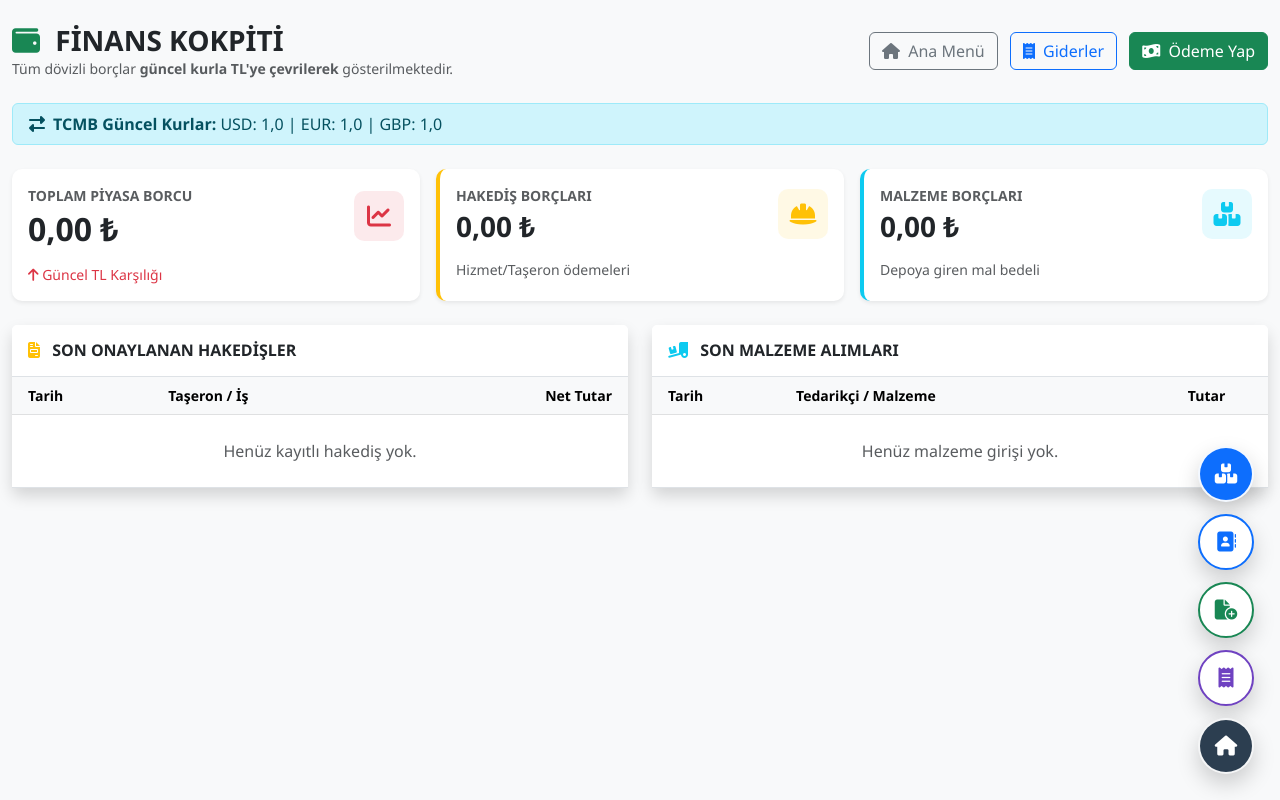
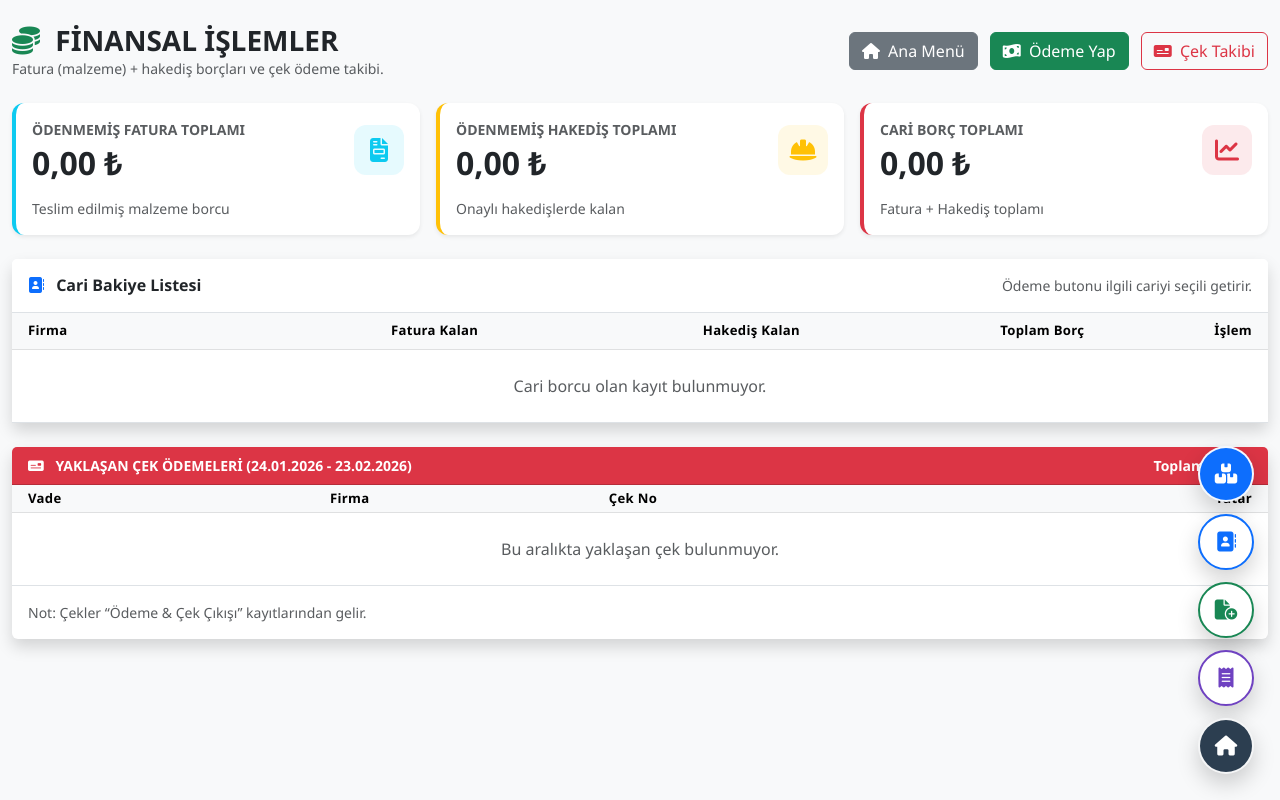
Before and after one commit to musty7091/fabrikav2, a Django app: page /odeme-dashboard/ in a window 1280 px wide. Run offline with Django 5.2, Linux system fonts and the light colour scheme; the visitor is signed in with stand-in values (Sample User, id 1); data that the repository does not hold is empty.

Commit message:
bir güncelle bakalım

```diff
--- a/core/templates/odeme_dashboard.html
+++ b/core/templates/odeme_dashboard.html
@@ -1,13 +1,17 @@
 {% extends 'base.html' %}
 {% load humanize %}
 
-{% block title %}Finans ve Ödeme Merkezi{% endblock %}
+{% block title %}Finansal İşlemler{% endblock %}
 
 {% block extra_css %}
 <style>
-    .card-stats { border: none; border-radius: 10px; transition: transform 0.2s; }
-    .card-stats:hover { transform: translateY(-5px); }
-    .icon-box { width: 50px; height: 50px; display: flex; align-items: center; justify-content: center; border-radius: 10px; font-size: 1.5rem; }
+    .card-stats { border: none; border-radius: 12px; transition: transform 0.2s; }
+    .card-stats:hover { transform: translateY(-4px); }
+    .icon-box {
+        width: 50px; height: 50px; display: flex; align-items: center; justify-content: center;
+        border-radius: 12px; font-size: 1.5rem;
+    }
+    .table thead th { font-size: .82rem; letter-spacing: .3px; }
 </style>
 {% endblock %}
 
@@ -16,47 +20,46 @@
 
     <div class="d-flex justify-content-between align-items-center mb-4">
         <div>
-            <h3 class="fw-bold text-dark mb-0"><i class="fas fa-wallet me-2 text-success"></i> FİNANS KOKPİTİ</h3>
-            <p class="text-muted small mb-0">Tüm dövizli borçlar <b>güncel kurla TL'ye çevrilerek</b> gösterilmektedir.</p>
+            <h3 class="fw-bold text-dark mb-0">
+                <i class="fas fa-coins me-2 text-success"></i> FİNANSAL İŞLEMLER
+            </h3>
+            <p class="text-muted small mb-0">
+                Fatura (malzeme) + hakediş borçları ve çek ödeme takibi.
+            </p>
         </div>
+
         <div>
-            <a href="{% url 'dashboard' %}" class="btn btn-outline-secondary me-2">
+            <a href="{% url 'dashboard' %}" class="btn btn-secondary me-2">
                 <i class="fas fa-home me-1"></i> Ana Menü
             </a>
 
-            <a href="{% url 'gider_listesi' %}" class="btn btn-outline-primary me-2">
-                <i class="fa-solid fa-receipt me-1"></i> Giderler
+            <a href="{% url 'odeme_yap' %}" class="btn btn-success me-2">
+                <i class="fas fa-money-bill-wave me-1"></i> Ödeme Yap
             </a>
 
-            <a href="{% url 'odeme_yap' %}" class="btn btn-success">
-                <i class="fas fa-money-bill-wave me-1"></i> Ödeme Yap
+            <a href="{% url 'cek_takibi' %}" class="btn btn-outline-danger">
+                <i class="fas fa-money-check me-1"></i> Çek Takibi
             </a>
         </div>
     </div>
 
-    {% if kurlar %}
-    <div class="alert alert-info py-2 mb-4 d-flex align-items-center">
-        <i class="fas fa-exchange-alt me-2"></i>
-        <span><strong>TCMB Güncel Kurlar:</strong> USD: {{ kurlar.USD }} | EUR: {{ kurlar.EUR }} | GBP: {{ kurlar.GBP }}</span>
-    </div>
-    {% endif %}
-
+    <!-- KPI Kartları -->
     <div class="row g-3 mb-4">
         <div class="col-md-4">
-            <div class="card card-stats shadow-sm h-100">
+            <div class="card card-stats shadow-sm h-100 border-start border-4 border-info">
                 <div class="card-body">
                     <div class="d-flex justify-content-between align-items-center">
                         <div>
-                            <p class="text-muted mb-1 text-uppercase small fw-bold">Toplam Piyasa Borcu</p>
-                            <h2 class="fw-bold text-dark mb-0">{{ toplam_borc|floatformat:2|intcomma }} ₺</h2>
+                            <p class="text-muted mb-1 text-uppercase small fw-bold">Ödenmemiş Fatura Toplamı</p>
+                            <h2 class="fw-bold text-dark mb-0">
+                                {{ odenmemis_fatura_toplam|floatformat:2|intcomma }} ₺
+                            </h2>
                         </div>
-                        <div class="icon-box bg-danger bg-opacity-10 text-danger">
-                            <i class="fas fa-chart-line"></i>
+                        <div class="icon-box bg-info bg-opacity-10 text-info">
+                            <i class="fas fa-file-invoice"></i>
                         </div>
                     </div>
-                    <div class="mt-3 small">
-                        <span class="text-danger"><i class="fas fa-arrow-up"></i> Güncel TL Karşılığı</span>
-                    </div>
+                    <div class="mt-3 small text-muted">Teslim edilmiş malzeme borcu</div>
                 </div>
             </div>
         </div>
@@ -66,105 +69,139 @@
                 <div class="card-body">
                     <div class="d-flex justify-content-between align-items-center">
                         <div>
-                            <p class="text-muted mb-1 text-uppercase small fw-bold">Hakediş Borçları</p>
-                            <h3 class="fw-bold text-dark mb-0">{{ hakedis_toplam|floatformat:2|intcomma }} ₺</h3>
+                            <p class="text-muted mb-1 text-uppercase small fw-bold">Ödenmemiş Hakediş Toplamı</p>
+                            <h2 class="fw-bold text-dark mb-0">
+                                {{ odenmemis_hakedis_toplam|floatformat:2|intcomma }} ₺
+                            </h2>
                         </div>
                         <div class="icon-box bg-warning bg-opacity-10 text-warning">
                             <i class="fas fa-hard-hat"></i>
                         </div>
                     </div>
-                    <div class="mt-3 small text-muted">Hizmet/Taşeron ödemeleri</div>
+                    <div class="mt-3 small text-muted">Onaylı hakedişlerde kalan</div>
                 </div>
             </div>
         </div>
 
         <div class="col-md-4">
-            <div class="card card-stats shadow-sm h-100 border-start border-4 border-info">
+            <div class="card card-stats shadow-sm h-100 border-start border-4 border-danger">
                 <div class="card-body">
                     <div class="d-flex justify-content-between align-items-center">
                         <div>
-                            <p class="text-muted mb-1 text-uppercase small fw-bold">Malzeme Borçları</p>
-                            <h3 class="fw-bold text-dark mb-0">{{ malzeme_borcu|floatformat:2|intcomma }} ₺</h3>
+                            <p class="text-muted mb-1 text-uppercase small fw-bold">Cari Borç Toplamı</p>
+                            <h2 class="fw-bold text-dark mb-0">
+                                {{ cari_borc_toplam|floatformat:2|intcomma }} ₺
+                            </h2>
                         </div>
-                        <div class="icon-box bg-info bg-opacity-10 text-info">
-                            <i class="fas fa-boxes"></i>
+                        <div class="icon-box bg-danger bg-opacity-10 text-danger">
+                            <i class="fas fa-chart-line"></i>
                         </div>
                     </div>
-                    <div class="mt-3 small text-muted">Depoya giren mal bedeli</div>
+                    <div class="mt-3 small text-muted">Fatura + Hakediş toplamı</div>
                 </div>
             </div>
         </div>
     </div>
 
-    <div class="row">
-        <div class="col-lg-6 mb-4">
-            <div class="card shadow border-0 h-100">
-                <div class="card-header bg-white py-3 border-bottom">
-                    <h6 class="mb-0 fw-bold text-dark"><i class="fas fa-file-invoice me-2 text-warning"></i> SON ONAYLANAN HAKEDİŞLER</h6>
+    <!-- Cari Bakiye Listesi -->
+    <div class="card shadow border-0 mb-4">
+        <div class="card-header bg-white py-3 border-bottom d-flex justify-content-between align-items-center">
+            <h6 class="mb-0 fw-bold text-dark">
+                <i class="fas fa-address-book me-2 text-primary"></i> Cari Bakiye Listesi
+            </h6>
+            <small class="text-muted">Ödeme butonu ilgili cariyi seçili getirir.</small>
         </div>
+
         <div class="table-responsive">
             <table class="table table-hover align-middle mb-0">
-                        <thead class="table-light small text-muted">
+                <thead class="table-light text-muted">
                     <tr>
-                                <th class="ps-3">Tarih</th>
-                                <th>Taşeron / İş</th>
-                                <th class="text-end pe-3">Net Tutar</th>
+                        <th class="ps-3">Firma</th>
+                        <th class="text-end">Fatura Kalan</th>
+                        <th class="text-end">Hakediş Kalan</th>
+                        <th class="text-end">Toplam Borç</th>
+                        <th class="text-end pe-3">İşlem</th>
                     </tr>
                 </thead>
                 <tbody>
-                            {% for hakedis in son_hakedisler %}
+                    {% for row in cari_listesi %}
                         <tr>
-                                <td class="ps-3 text-muted">{{ hakedis.tarih|date:"d.m.Y" }}</td>
-                                <td>
-                                    <div class="fw-bold text-dark">{{ hakedis.satinalma.teklif.tedarikci.firma_unvani }}</div>
-                                    <div class="small text-muted">{{ hakedis.satinalma.teklif.is_kalemi.isim }} (#{{ hakedis.hakedis_no }})</div>
+                            <td class="ps-3">
+                                <div class="fw-bold text-dark">{{ row.firma }}</div>
+                                <div class="small text-muted">#{{ row.id }}</div>
                             </td>
-                                <td class="text-end pe-3 fw-bold text-dark">
-                                    {{ hakedis.odenecek_net_tutar|floatformat:2 }} {{ hakedis.satinalma.teklif.para_birimi }}
+                            <td class="text-end">
+                                {{ row.malzeme_kalan|floatformat:2|intcomma }} ₺
+                            </td>
+                            <td class="text-end">
+                                {{ row.hakedis_kalan|floatformat:2|intcomma }} ₺
+                            </td>
+                            <td class="text-end fw-bold">
+                                {{ row.toplam_kalan|floatformat:2|intcomma }} ₺
+                            </td>
+                            <td class="text-end pe-3">
+                                <a class="btn btn-sm btn-success"
+                                   href="{% url 'odeme_yap' %}?tedarikci_id={{ row.id }}">
+                                    <i class="fas fa-money-bill-wave me-1"></i> Ödeme Yap
+                                </a>
+                                <a class="btn btn-sm btn-outline-secondary"
+                                   href="{% url 'cari_ekstre' row.id %}">
+                                    Ekstre
+                                </a>
                             </td>
                         </tr>
                     {% empty %}
-                            <tr><td colspan="3" class="text-center py-4 text-muted">Henüz kayıtlı hakediş yok.</td></tr>
+                        <tr>
+                            <td colspan="5" class="text-center py-4 text-muted">
+                                Cari borcu olan kayıt bulunmuyor.
+                            </td>
+                        </tr>
                     {% endfor %}
                 </tbody>
             </table>
         </div>
     </div>
+
+    <!-- Yaklaşan Çekler -->
+    <div class="card shadow border-0">
+        <div class="card-header bg-danger text-white py-2 d-flex justify-content-between align-items-center">
+            <small class="fw-bold">
+                <i class="fas fa-money-check me-2"></i> YAKLAŞAN ÇEK ÖDEMELERİ ({{ bugun|date:"d.m.Y" }} - {{ ufuk|date:"d.m.Y" }})
+            </small>
+            <small class="fw-bold">Toplam: {{ yaklasan_cek_toplam|floatformat:2|intcomma }} ₺</small>
         </div>
 
-        <div class="col-lg-6 mb-4">
-            <div class="card shadow border-0 h-100">
-                <div class="card-header bg-white py-3 border-bottom">
-                    <h6 class="mb-0 fw-bold text-dark"><i class="fas fa-truck-loading me-2 text-info"></i> SON MALZEME ALIMLARI</h6>
-                </div>
         <div class="table-responsive">
-                    <table class="table table-hover align-middle mb-0">
-                        <thead class="table-light small text-muted">
+            <table class="table table-sm table-hover align-middle mb-0">
+                <thead class="table-light text-muted">
                     <tr>
-                                <th class="ps-3">Tarih</th>
-                                <th>Tedarikçi / Malzeme</th>
-                                <th class="text-center">Tutar</th>
+                        <th class="ps-3">Vade</th>
+                        <th>Firma</th>
+                        <th>Çek No</th>
+                        <th class="text-end pe-3">Tutar</th>
                     </tr>
                 </thead>
                 <tbody>
-                            {% for alim in son_alimlar %}
+                    {% for c in yaklasan_cekler %}
                         <tr>
-                                <td class="ps-3 text-muted">{{ alim.created_at|date:"d.m" }}</td>
-                                <td>
-                                    <div class="fw-bold text-dark">{{ alim.teklif.tedarikci.firma_unvani }}</div>
-                                    <div class="small text-muted">{{ alim.teklif.malzeme.isim }}</div>
-                                </td>
-                                <td class="text-center fw-bold">
-                                    {{ alim.teklif.toplam_fiyat_tl|floatformat:2 }} TL
+                            <td class="ps-3 text-muted">{{ c.vade_tarihi|date:"d.m.Y" }}</td>
+                            <td class="fw-bold text-dark">{{ c.tedarikci.firma_unvani }}</td>
+                            <td class="text-muted">{{ c.cek_no|default:"-" }}</td>
+                            <td class="text-end pe-3 fw-bold">{{ c.tutar|floatformat:2|intcomma }} ₺</td>
+                        </tr>
+                    {% empty %}
+                        <tr>
+                            <td colspan="4" class="text-center text-muted py-4">
+                                Bu aralıkta yaklaşan çek bulunmuyor.
                             </td>
                         </tr>
-                            {% empty %}
-                            <tr><td colspan="3" class="text-center py-4 text-muted">Henüz malzeme girişi yok.</td></tr>
                     {% endfor %}
                 </tbody>
             </table>
         </div>
-            </div>
+
+        <div class="card-body text-muted small">
+            Not: Çekler “Ödeme & Çek Çıkışı” kayıtlarından gelir.
         </div>
     </div>
 
--- a/core/views/finans_payments.py
+++ b/core/views/finans_payments.py
@@ -852,45 +852,159 @@ def cari_ekstre(request, tedarikci_id):
 
 @login_required
 def odeme_dashboard(request):
-    """
-    FİNANS KOKPİTİ
-    - Fatura kalan borç hesaplarında allocation destekli hesap kullanır.
-    """
     if not yetki_kontrol(request.user, ['MUHASEBE_FINANS', 'YONETICI']):
         return redirect('erisim_engellendi')
 
-    guncel_kurlar = tcmb_kur_getir()
+    bugun = timezone.now().date()
+    ufuk = bugun + timezone.timedelta(days=30)
 
-    toplam_borc_tl = Decimal('0.00')
-    hakedis_toplam_tl = Decimal('0.00')
-    malzeme_borcu_tl = Decimal('0.00')
+    # =========================
+    # 1) ÖDENMEMİŞ HAKEDİŞ (TL)
+    # =========================
+    odenmemis_hakedis_toplam = Decimal('0.00')
 
-    # A) Tüm Faturalar (Malzeme)
-    for fat in Fatura.objects.all():
-        kalan_tl = _invoice_remaining_tl(fat, guncel_kurlar)
-        if kalan_tl > Decimal("0.01"):
-            toplam_borc_tl += kalan_tl
-            malzeme_borcu_tl += kalan_tl
+    hakedis_qs = (
+        Hakedis.objects
+        .filter(onay_durumu=True)
+        .select_related('satinalma', 'satinalma__teklif', 'satinalma__teklif__tedarikci')
+        .order_by('-tarih')
+    )
 
-    # B) Onaylı Hakedişler
-    for hk in Hakedis.objects.filter(onay_durumu=True):
-        kalan_orj = to_decimal(hk.odenecek_net_tutar) - to_decimal(hk.fiili_odenen_tutar)
-        if kalan_orj > Decimal("0.1"):
-            pb, kur = get_smart_exchange_rate(hk, guncel_kurlar)
-            tl_tutar = kalan_orj * kur
-            toplam_borc_tl += tl_tutar
-            hakedis_toplam_tl += tl_tutar
+    for hk in hakedis_qs:
+        kalan = (to_decimal(hk.odenecek_net_tutar) - to_decimal(hk.fiili_odenen_tutar)).quantize(Decimal('0.01'))
+        if kalan > Decimal('0.00'):
+            odenmemis_hakedis_toplam += kalan
 
-    son_hakedisler = Hakedis.objects.order_by('-tarih')[:5]
-    son_alimlar = SatinAlma.objects.filter(teklif__malzeme__isnull=False).order_by('-created_at')[:5]
+    # ==========================================
+    # 2) ÖDENMEMİŞ FATURA (MALZEME BORCU) (TL)
+    #    (Teslim edilen malzeme tutarı - fiili ödenen)
+    # ==========================================
+    odenmemis_fatura_toplam = Decimal('0.00')
+
+    malzeme_siparisleri = (
+        SatinAlma.objects
+        .filter(teklif__malzeme__isnull=False)
+        .exclude(teslimat_durumu='bekliyor')
+        .select_related('teklif', 'teklif__tedarikci', 'teklif__malzeme')
+        .order_by('-created_at')
+    )
+
+    for sip in malzeme_siparisleri:
+        try:
+            miktar = to_decimal(sip.teslim_edilen)
+            fiyat = to_decimal(sip.teklif.birim_fiyat)
+            kur = to_decimal(sip.teklif.kur_degeri)
+            kdv_orani = to_decimal(sip.teklif.kdv_orani)
+
+            ara_toplam = miktar * fiyat * kur
+            kdvli_toplam = (ara_toplam * (Decimal('1') + (kdv_orani / Decimal('100')))).quantize(Decimal('0.01'))
+            odenen = to_decimal(getattr(sip, "fiili_odenen_tutar", Decimal('0.00'))).quantize(Decimal('0.01'))
+            kalan = (kdvli_toplam - odenen).quantize(Decimal('0.01'))
+
+            if kalan > Decimal('0.00'):
+                odenmemis_fatura_toplam += kalan
+        except Exception:
+            continue
+
+    cari_borc_toplam = (odenmemis_fatura_toplam + odenmemis_hakedis_toplam).quantize(Decimal('0.01'))
+
+    # ==========================================
+    # 3) CARİ BAKİYE LİSTESİ (tedarikçi bazlı)
+    #    (malzeme kalan + hakediş kalan)
+    # ==========================================
+    cari_listesi = []
+
+    tedarikciler = Tedarikci.objects.all().order_by('firma_unvani')
+
+    # tedarikçi bazlı hakediş kalanları
+    hakedis_kalan_map = {}
+    for hk in hakedis_qs:
+        ted = None
+        try:
+            ted = hk.satinalma.teklif.tedarikci
+        except Exception:
+            ted = None
+
+        if not ted:
+            continue
+
+        kalan = (to_decimal(hk.odenecek_net_tutar) - to_decimal(hk.fiili_odenen_tutar)).quantize(Decimal('0.01'))
+        if kalan <= 0:
+            continue
+
+        hakedis_kalan_map[ted.id] = (hakedis_kalan_map.get(ted.id, Decimal('0.00')) + kalan).quantize(Decimal('0.01'))
+
+    # tedarikçi bazlı malzeme kalanları
+    malzeme_kalan_map = {}
+    for sip in malzeme_siparisleri:
+        ted = getattr(sip.teklif, "tedarikci", None)
+        if not ted:
+            continue
+
+        try:
+            miktar = to_decimal(sip.teslim_edilen)
+            fiyat = to_decimal(sip.teklif.birim_fiyat)
+            kur = to_decimal(sip.teklif.kur_degeri)
+            kdv_orani = to_decimal(sip.teklif.kdv_orani)
+
+            ara_toplam = miktar * fiyat * kur
+            kdvli_toplam = (ara_toplam * (Decimal('1') + (kdv_orani / Decimal('100')))).quantize(Decimal('0.01'))
+            odenen = to_decimal(getattr(sip, "fiili_odenen_tutar", Decimal('0.00'))).quantize(Decimal('0.01'))
+            kalan = (kdvli_toplam - odenen).quantize(Decimal('0.01'))
+
+            if kalan <= 0:
+                continue
+
+            malzeme_kalan_map[ted.id] = (malzeme_kalan_map.get(ted.id, Decimal('0.00')) + kalan).quantize(Decimal('0.01'))
+        except Exception:
+            continue
+
+    for ted in tedarikciler:
+        hk_kalan = hakedis_kalan_map.get(ted.id, Decimal('0.00'))
+        mal_kalan = malzeme_kalan_map.get(ted.id, Decimal('0.00'))
+        toplam = (hk_kalan + mal_kalan).quantize(Decimal('0.01'))
+
+        if toplam > 0:
+            cari_listesi.append({
+                "id": ted.id,
+                "firma": ted.firma_unvani,
+                "hakedis_kalan": hk_kalan,
+                "malzeme_kalan": mal_kalan,
+                "toplam_kalan": toplam,
+            })
+
+    # büyük borç üstte gözüksün
+    cari_listesi.sort(key=lambda x: x["toplam_kalan"], reverse=True)
+
+    # ==========================================
+    # 4) YAKLAŞAN ÇEKLER (30 gün)
+    # ==========================================
+    yaklasan_cekler = (
+        Odeme.objects
+        .filter(odeme_turu='cek', vade_tarihi__isnull=False, vade_tarihi__gte=bugun, vade_tarihi__lte=ufuk)
+        .select_related('tedarikci')
+        .order_by('vade_tarihi', 'id')
+    )
+    yaklasan_cek_toplam = yaklasan_cekler.aggregate(t=Sum('tutar'))['t'] or Decimal('0.00')
 
     context = {
-        'toplam_borc': toplam_borc_tl,
-        'hakedis_toplam': hakedis_toplam_tl,
-        'malzeme_borcu': malzeme_borcu_tl,
-        'son_hakedisler': son_hakedisler,
-        'son_alimlar': son_alimlar,
-        'kurlar': guncel_kurlar
+        # KPI Kartları
+        'odenmemis_fatura_toplam': odenmemis_fatura_toplam,
+        'odenmemis_hakedis_toplam': odenmemis_hakedis_toplam,
+        'cari_borc_toplam': cari_borc_toplam,
+
+        # Cari liste
+        'cari_listesi': cari_listesi,
+
+        # Çekler
+        'yaklasan_cekler': yaklasan_cekler,
+        'yaklasan_cek_toplam': yaklasan_cek_toplam,
+        'bugun': bugun,
+        'ufuk': ufuk,
+
+        # (Sayfada istersen kalsın diye)
+        'son_hakedisler': Hakedis.objects.order_by('-tarih')[:5],
+        'son_alimlar': SatinAlma.objects.filter(teklif__malzeme__isnull=False).order_by('-created_at')[:5],
     }
     return render(request, 'odeme_dashboard.html', context)
 
```
Lines whose indentation alone changed are shown as unchanged.
